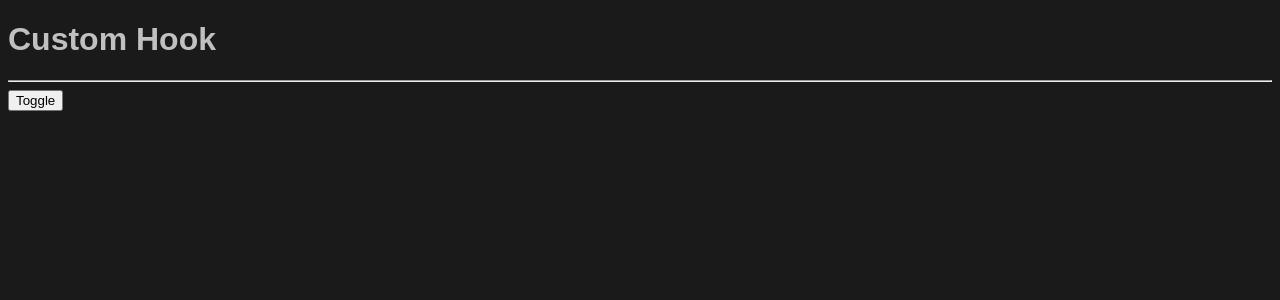
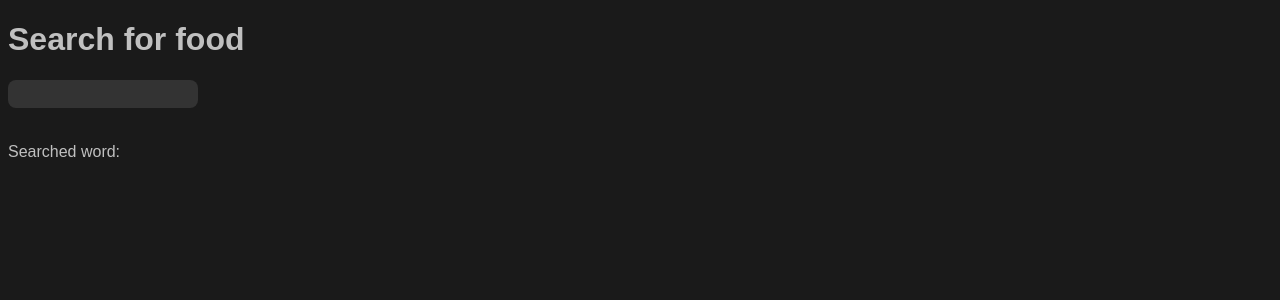
Before and after one commit to Danny-Py5/react-tutorial, a React (Vite) app: page / in a window 1280 px wide. Shown: the top 300 px of the page. Built offline with nearby package versions, Linux system fonts and the light colour scheme; the HTML template or start-up script is replaced by a standard one.

Commit message:
practice custom hook

```diff
--- a/src/App.jsx
+++ b/src/App.jsx
@@ -1,22 +1,36 @@
-// custom hook ---> 5:24:07
-import { useState } from "react";
+// custom hook --practice
+// i really struggle to understand the custom hook, but i will try to understand it better
+
 import "./globals.css";
-import { RegisterUser } from "./state/RegisterUser.jsx";
+import { SearchFood } from "./custom-hook/SearchFood.jsx";
 
 export default function App() {
-  const [toggle, setToggle] = useState(false);
-
   return (
     <div>
-      <h1>Custom Hook</h1>
-      <hr />
-      <button onClick={() => setToggle((prevToggle) => !prevToggle)}>
-        Toggle
-      </button>
-      {toggle && <RegisterUser />}
+      <SearchFood />
     </div>
   );
 }
+
+// // custom hook ---> 5:24:07
+// import { useState } from "react";
+// import "./globals.css";
+// import { RegisterUser } from "./state/RegisterUser.jsx";
+
+// export default function App() {
+//   const [toggle, setToggle] = useState(false);
+
+//   return (
+//     <div>
+//       <h1>Custom Hook</h1>
+//       <hr />
+//       <button onClick={() => setToggle((prevToggle) => !prevToggle)}>
+//         Toggle
+//       </button>
+//       {toggle && <RegisterUser />}
+//     </div>
+//   );
+// }
 
 // // #simple website application
 // import "./z-practice/global.css";
--- /dev/null
+++ b/src/custom-hook/SearchFood.jsx
@@ -0,0 +1,68 @@
+import { useState, useEffect } from "react";
+import { useDebounceHook } from "./useDebounceHook.js";
+
+export function SearchFood() {
+  const [search, setSearch] = useState("");
+  const [searchedWord, setSearchedWord] = useState("");
+  const [isTyping, setIsTyping] = useState(false);
+
+  const debounceSearch = useDebounceHook(search, 1000);
+
+  let timeout;
+  const handleTyping = () => {
+    if (timeout) {
+      clearTimeout(timeout);
+    }
+    timeout = setTimeout(() => {
+      setIsTyping(false);
+    }, 1000);
+  };
+
+  useEffect(() => {
+    const foodList = [
+      "Rice",
+      "Beans",
+      "Bread",
+      "Yam",
+      "Fufu",
+      "Amala",
+      "Spaghetti",
+      "Indomie",
+      "Eba",
+      "Pounded Yam",
+      "Moi Moi",
+      "Akara",
+      "Plantain",
+      "Jollof Rice",
+      "Fried Rice",
+    ];
+    if (debounceSearch) {
+      const matchingWord = foodList.find((food) => {
+        return food.toLowerCase().includes(debounceSearch.toLowerCase());
+      });
+      setIsTyping(false);
+      matchingWord
+        ? setSearchedWord(matchingWord)
+        : setSearchedWord("Food not found!");
+    }
+  }, [debounceSearch]);
+
+  return (
+    <div>
+      <h1>Search for food</h1>
+      <input
+        type="text"
+        value={search}
+        onChange={(e) => {
+          setSearch(e.target.value);
+        }}
+        onKeyDown={() => {
+          setIsTyping(true);
+        }}
+        onKeyUp={handleTyping}
+      />
+      <br />
+      <p>Searched word: {isTyping ? "typing..." : searchedWord}</p>
+    </div>
+  );
+}
--- /dev/null
+++ b/src/custom-hook/useDebounceHook.js
@@ -0,0 +1,17 @@
+import { useEffect, useState } from "react";
+
+export function useDebounceHook(value, timeOut = 500) {
+  const [debounceValue, setDebounceValue] = useState(value);
+
+  useEffect(() => {
+    const timer = setTimeout(() => {
+      setDebounceValue(value);
+    }, timeOut);
+
+    return () => {
+      clearTimeout(timer);
+    };
+  }, [timeOut, value]);
+
+  return debounceValue;
+}
```
